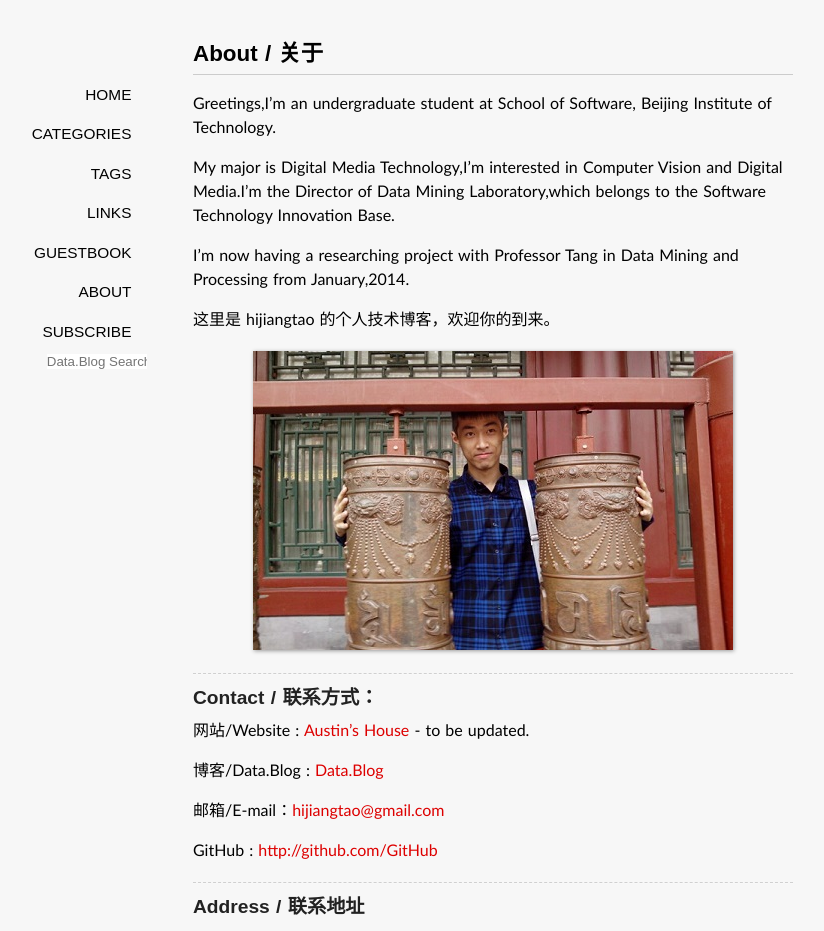
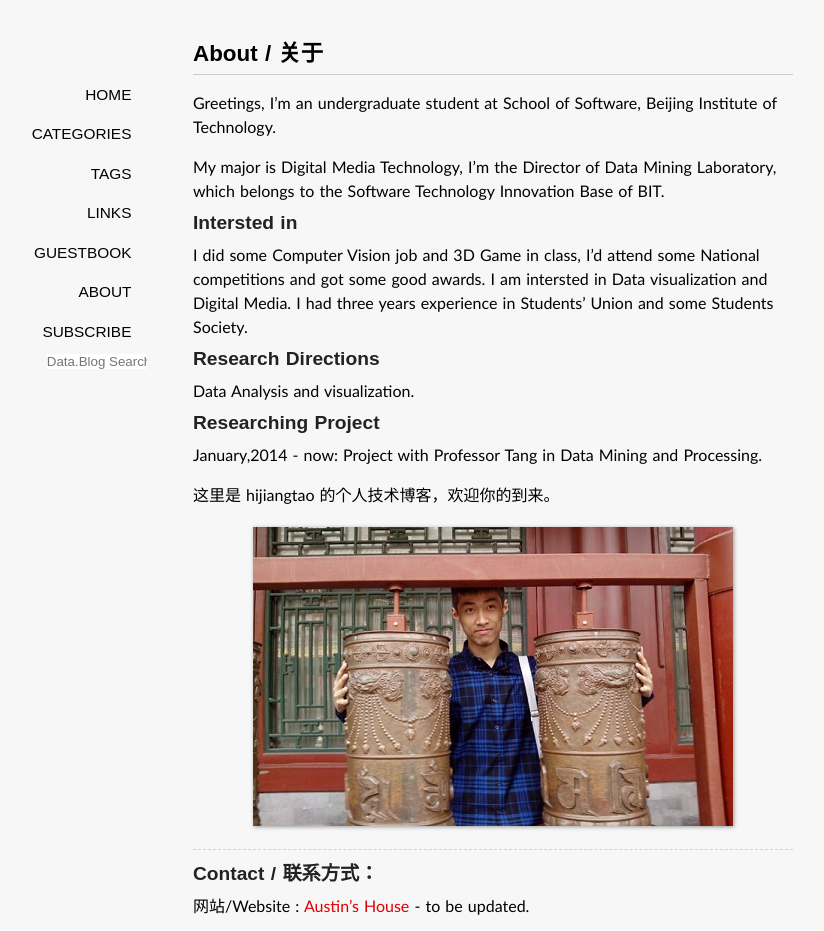
Before and after one commit to jessica0530/hijiangtao.github.io, a Jekyll site: the page built from about/index.md, in a window 1280 px wide. Shown: the top 931 px of the page, without its empty margins (147-971 px from the left). Built offline with Jekyll 4.4.1, drawn with Linux system fonts in a browser that asks for light colours; some web fonts are replaced; Markdown is read by kramdown in place of the engine named in the settings; comment, search, counter and statistics services are not loaded.

Commit message:
update info

```diff
--- a/about/index.md
+++ b/about/index.md
@@ -4,15 +4,25 @@ layout: page
 comments: no
 ---
 
-Greetings,I'm an undergraduate student at School of Software, Beijing Institute of Technology.
+Greetings, I'm an undergraduate student at School of Software, Beijing Institute of Technology.
 
-My major is Digital Media Technology,I'm interested in Computer Vision and Digital Media.I'm the Director of Data Mining Laboratory,which belongs to the Software Technology Innovation Base.
+My major is Digital Media Technology, I'm the Director of Data Mining Laboratory, which belongs to the Software Technology Innovation Base of BIT.
 
-I'm now having a researching project with Professor Tang in Data Mining and Processing from January,2014.
+###Intersted in
+
+I did some Computer Vision job and 3D Game in class, I'd attend some National competitions and got some good awards. I am intersted in Data visualization and Digital Media. I had three years experience in Students' Union and some Students Society.
+
+###Research Directions
+
+Data Analysis and visualization.
+
+###Researching Project
+
+January,2014 - now: Project with Professor Tang in Data Mining and Processing.
 
 {{ site.about }}
 
-![hijiangtao](/album/me.jpg)
+![hijiangtao](/album/me.jpg "Photo of hijiangtao")
 
 ----
 
```
